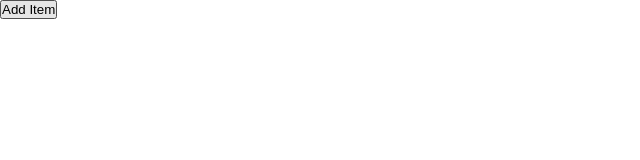
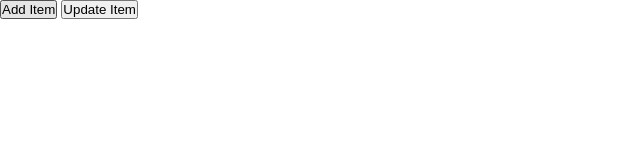
Before and after one commit to rasprogrammer/practice, a plain HTML site: page index.html in a window 1280 px wide. Shown: the whole page, without its empty margins (0-640 px from the left). Drawn offline with Linux system fonts and the light colour scheme.

Commit message:
update item button

```diff
--- a/index.html
+++ b/index.html
@@ -16,6 +16,7 @@
 
     <button>Add Item</button>
 
+    <button>Update Item</button>
 
 </body>
 </html>
```
